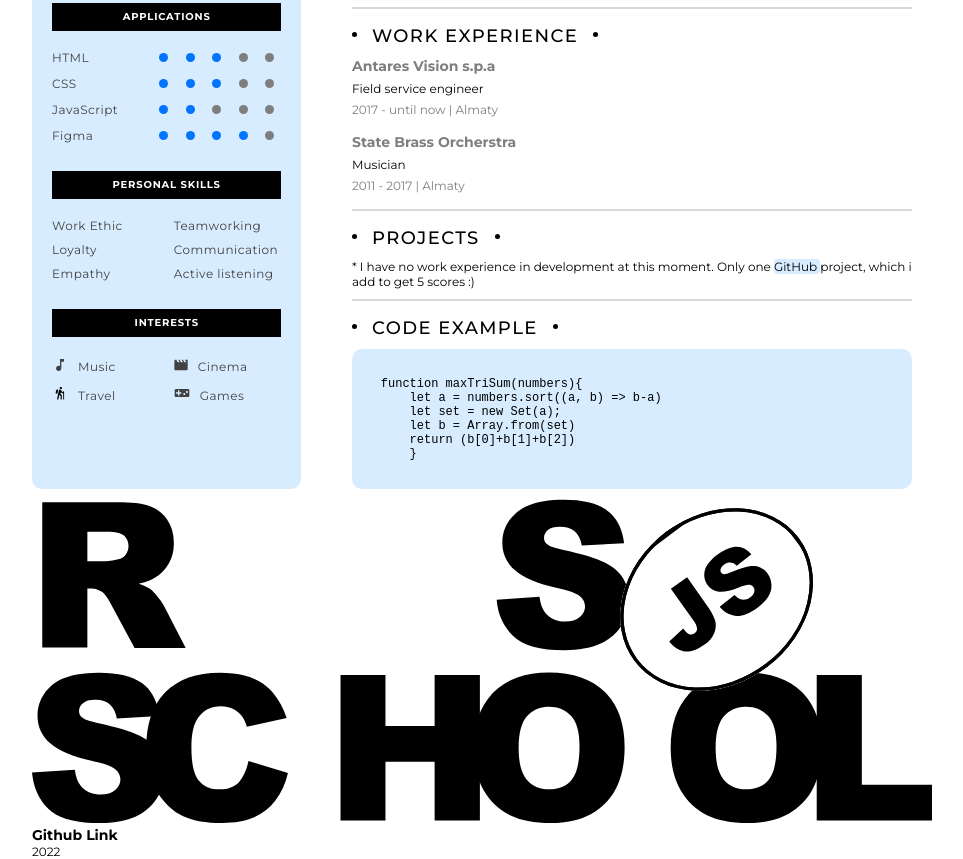
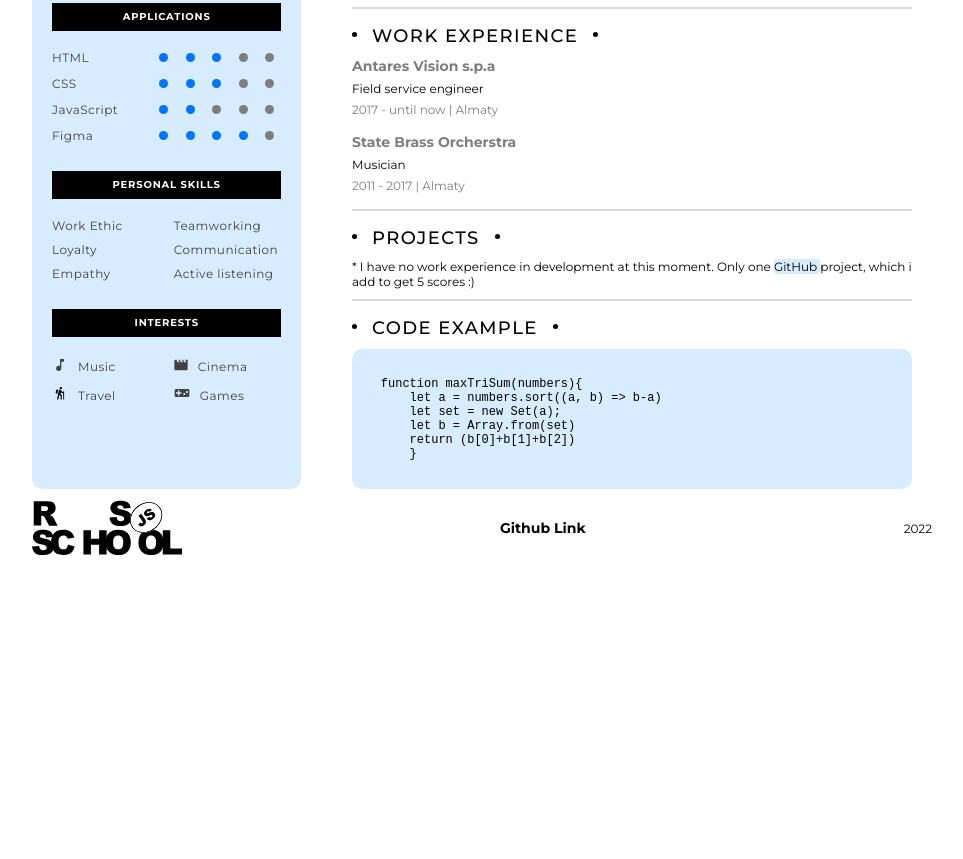
Before and after one commit to AntonShipitsin/rsschool-cv, a plain HTML site: page index.html in a window 1280 px wide. Shown: the part 576-1435 px from the top of the page, without its empty margins (158-1121 px from the left). After the commit the page ends 1134 px from the top, so only its background shows below. Drawn offline with Linux system fonts and the light colour scheme.

Commit message:
feat: add css style for footer

```diff
--- a/style.css
+++ b/style.css
@@ -247,3 +247,19 @@ pre {
     background-color: #D8ECFF;
     border-radius: 10px;
 }
+
+.footer {
+    display: flex;
+    justify-content: space-between;
+    margin-top: 10px;
+    align-items: center;
+}
+.footer__img {
+    width: 150px;
+    max-height: 100px;
+}
+.git_animation {
+    animation-name: blink;
+    animation-duration: 2s;
+    animation-iteration-count: infinite;
+}
```
